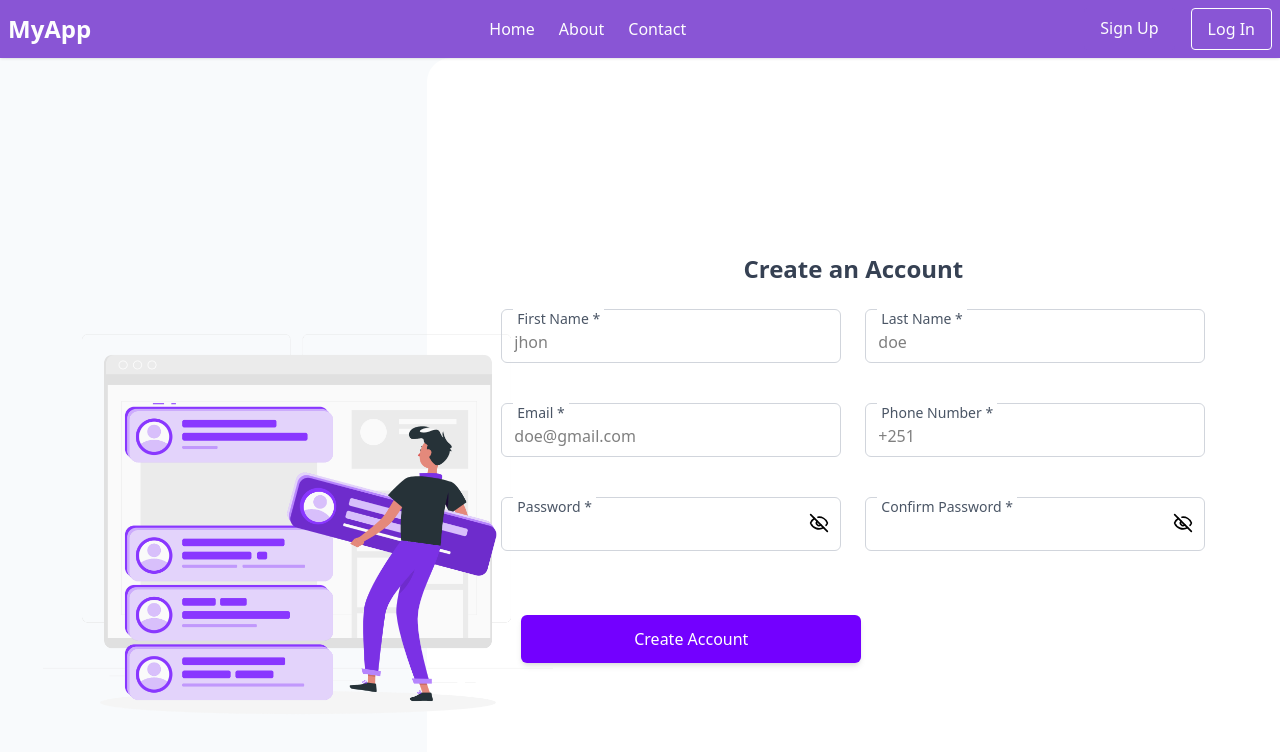
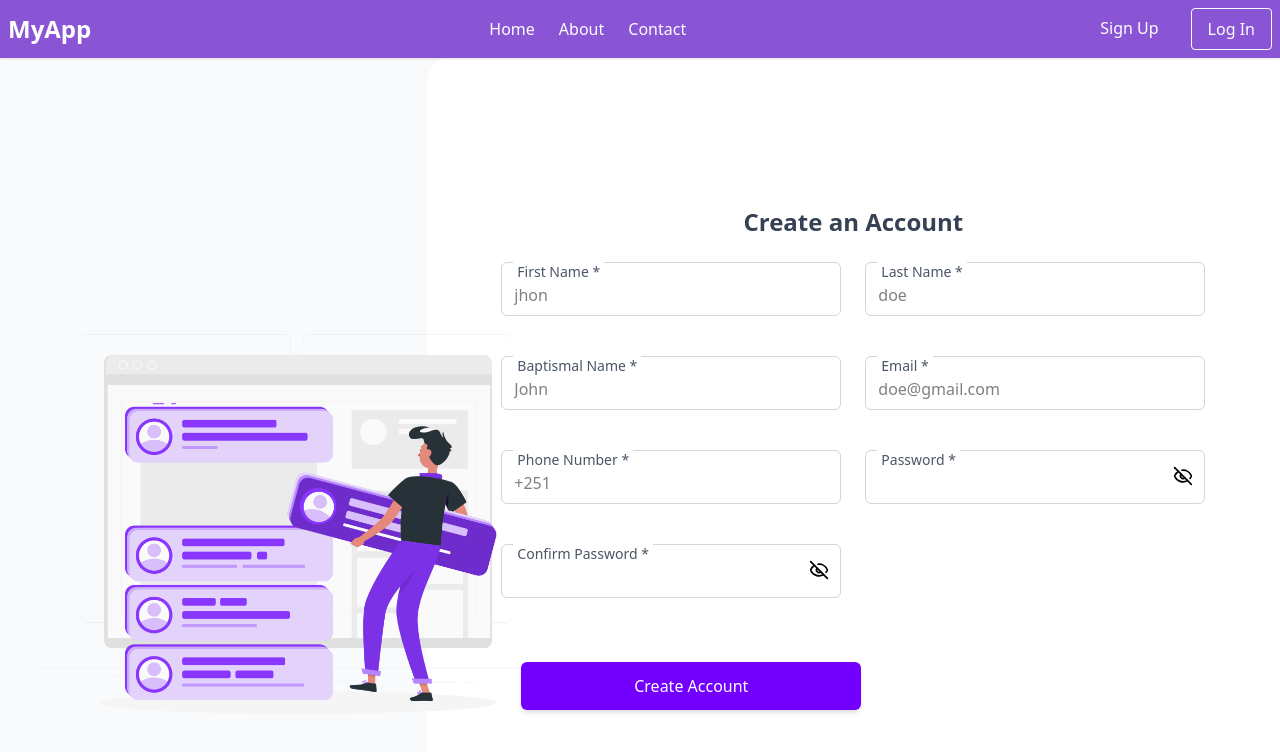
Before and after one commit to BettyyN/Social-Company-App, a Next.js app: page /auth/signup in a window 1280 px wide. Shown: the top 752 px of the page. Built offline with nearby package versions, Linux system fonts and the light colour scheme.

Commit message:
form updated

```diff
--- a/Components/signUpForm.tsx
+++ b/Components/signUpForm.tsx
@@ -24,7 +24,7 @@ export default function SignupForm() {
       lastName: "",
       email: "",
       phoneNumber: "",
-      // baptismalName: "",
+      baptismalName: "",
       password: "",
       confirmPassword: "",
     },
@@ -36,19 +36,27 @@ export default function SignupForm() {
 
   const [signup, { isLoading, error }] = useSignupMutation();
 
-  // In your onSubmit function, update the error handling:
+
   const onSubmit = async (data: UserFormData) => {
+    console.log("form",data)
     try {
-      console.log("Submitting:", data);
-      await signup(data).unwrap();
-      router.refresh();
+      const response = await signup({
+        ...data,
+        role: "STUDENT",
+      }).unwrap();
+console.log("form", data);
+      if (response.success) {
+        toast.success("Account created successfully!");
         router.push("/auth/login");
+      }
     } catch (err: any) {
-      console.error("Signup failed:", err);
-      toast.error(`Signup failed: ${err?.data?.message || err?.error || "Unknown error"}`);
-
+      console.error("Signup error:", err);
+      toast.error(
+        err.data?.message || "Registration failed. Please try again."
+      );
     }
   };
+
 
   return (
     <div className="min-h-screen flex items-center justify-center">
@@ -104,6 +112,28 @@ export default function SignupForm() {
               </p>
             )}
           </div>
+
+          <div className="relative">
+            <input
+              placeholder="John"
+              type="text"
+              {...register("baptismalName")}
+              className={`w-full border rounded-md px-3 pt-5 pb-2 peer focus:outline-none focus:ring-2 ${
+                errors.baptismalName
+                  ? "border-red-400 focus:ring-red-400"
+                  : "border-gray-300 focus:ring-purple-500"
+              }`}
+            />
+            <label className="absolute left-3 top-0 bg-white px-1 text-sm text-gray-600 peer-focus:text-purple-600 peer-focus:-translate-y-3 transition-all">
+              Baptismal Name *
+            </label>
+            {errors.baptismalName && (
+              <p className="text-red-500 text-xs mt-1">
+                {errors.baptismalName?.message}
+              </p>
+            )}
+          </div>
+
 
           {/** Email */}
           <div className="relative">
@@ -204,6 +234,9 @@ export default function SignupForm() {
               </p>
             )}
           </div>
+
+          <div></div>
+          <div className="relative w-full">
             <button
               type="submit"
               className="w-full bg-[#7300ff] text-white py-3 mx-5 rounded-md shadow-md hover:scale-105 transition-transform mt-6 flex items-center justify-center gap-2"
@@ -217,6 +250,7 @@ export default function SignupForm() {
                 "Create Account"
               )}
             </button>
+          </div>
         </form>
       </div>
     </div>
```
Lines whose indentation alone changed are shown as unchanged.
